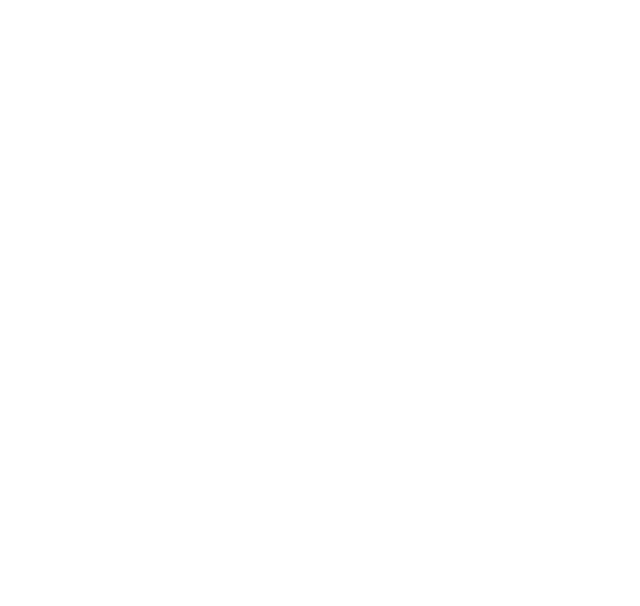
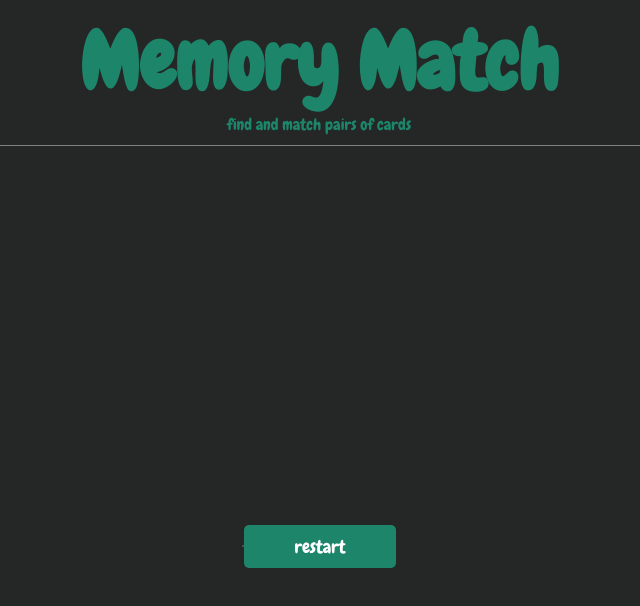
Before and after one commit to troops02/Memory-Match, a plain HTML site: page index.html in a window 1280 px wide. Shown: the whole page, without its empty margins (321-961 px from the left). Drawn offline with Linux system fonts and the light colour scheme.

Commit message:
changes made

```diff
--- a/index.html
+++ b/index.html
@@ -4,10 +4,26 @@
     <meta charset="UTF-8" />
     <meta name="viewport" content="width=device-width, initial-scale=1.0" />
     <title>Memory Match</title>
-    <link rel="stylesheet" href="style.css">
+    <link rel="stylesheet" href="style.css" />
   </head>
   <body>
-
+    <header>
+      <h1>Memory Match</h1>
+      <p>find and match pairs of cards</p>
+    </header>
+    <main>
+      <div class="container">
+        <div class=""></div>
+        <div class=""></div>
+        <div class=""></div>
+        <div class=""></div>
+        <div class=""></div>
+        <div class=""></div>
+        <div class=""></div>
+        <div class=""></div>
+      </div>
+      <button class="restart">restart</button>
+    </main>
     <script src="script.js"></script>
   </body>
 </html>
--- a/style.css
+++ b/style.css
@@ -1,4 +1,52 @@
-*{
-    padding: 0;
-    margin: 0;
+@import url("https://fonts.googleapis.com/css2?family=Chewy&display=swap");
+
+* {
+  padding: 0;
+  margin: 0;
 }
+body {
+  font-family: "Chewy", system-ui;
+  background-color: #252626;
+}
+
+header {
+  text-align: center;
+  padding: 10px;
+  color: #1c856a;
+  border-bottom: 1px solid gray;
+}
+
+header > h1 {
+  font-size: 5em;
+}
+
+header > p {
+  font-size: medium;
+}
+
+main {
+  display: flex;
+  justify-content: center;
+  align-items: center;
+  height: 100vh;
+}
+
+.container{
+  border: 1px solid #4e4f4f;
+}
+
+.restart {
+  padding: 10px 50px;
+  border-radius: 5px;
+  font-family: "Chewy";
+  cursor: pointer;
+  background-color: #1c856a;
+  color: white;
+  font-size: large;
+  border: none;
+  transition: all 0.3s ease;
+}
+.restart:active {
+  background-color: #0f6650;
+  transition: scale(1.95);
+}
```
